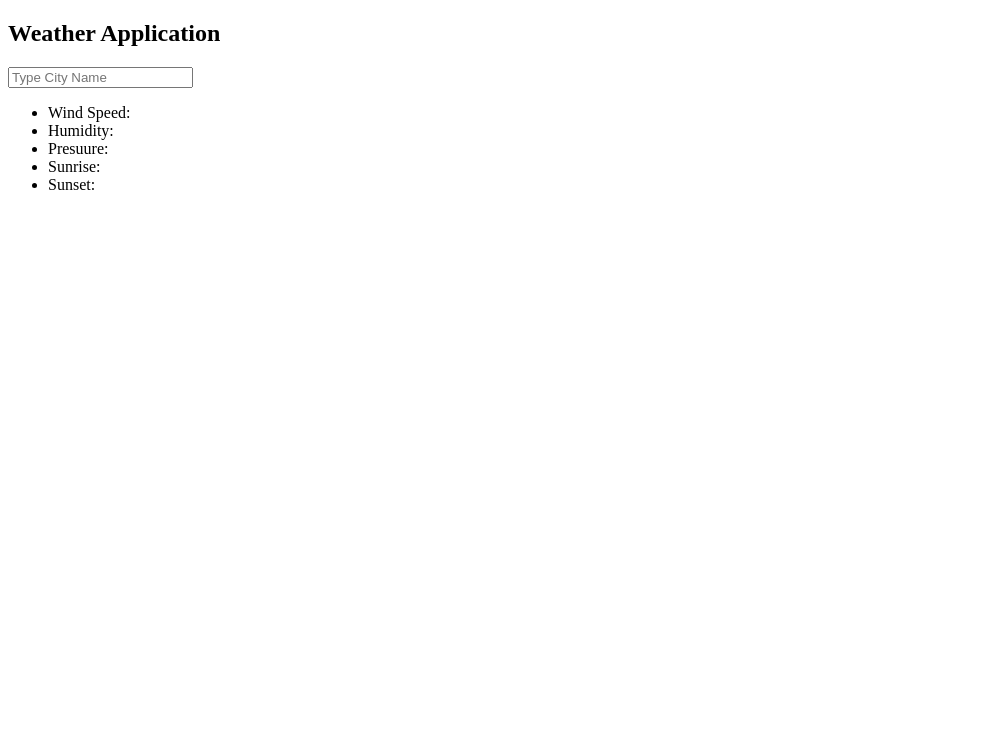
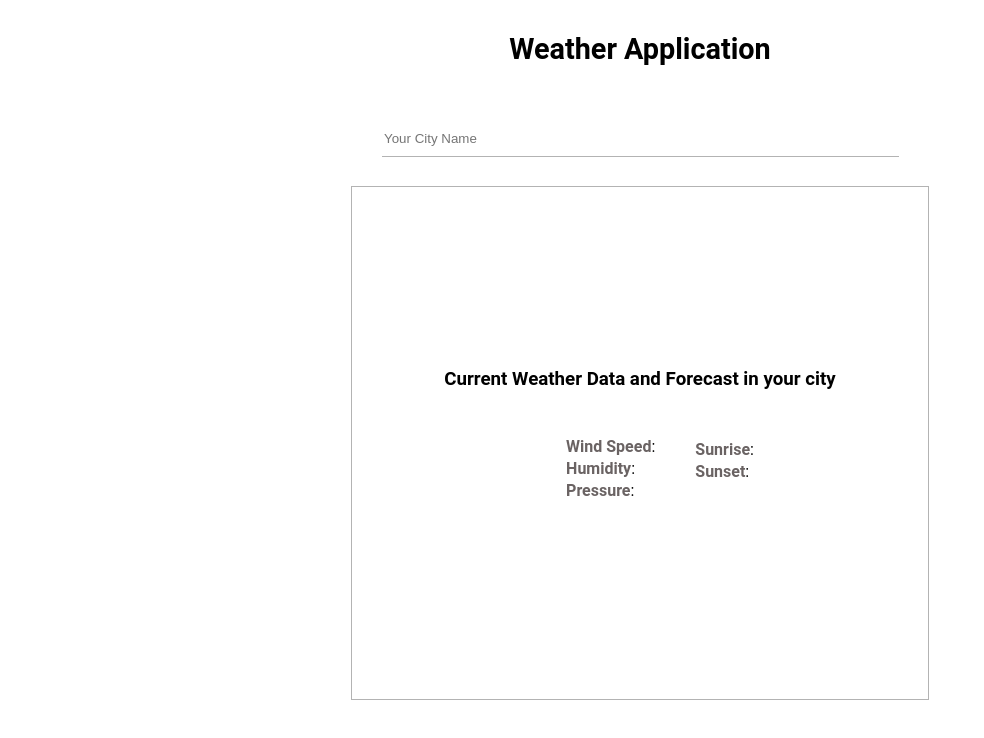
Before and after one commit to Vidhi03112001/weather_forecast_app_js, a website with bundled scripts: page index.html in a window 1280 px wide. Shown: the whole page, without its empty margins (0-984 px from the left). Built offline with nearby package versions, Linux system fonts and the light colour scheme; no server answers.

Commit message:
Adding styling
Signed-off-by: Vidhi Tiwari <tiwarividhi1947@gmail.com>

```diff
--- a/index.html
+++ b/index.html
@@ -9,22 +9,21 @@
   <body>
     <nav class="navbar"><h1>Weather Application</h1></nav>
     <div class="container">
-      <form action="" id="city-form">
         <input
           type="text"
           id="city-input"
-          class="input"
           name="input"
-          placeholder="Type City Name"
+          placeholder="Your City Name"
         />
-      </form>
+
       <div class="loading hidden"><h3>Loading...</h3></div>
       <div class="response hidden">
+        <h3>Current Weather Data and Forecast in your city</h3>
         <div class="city">
           <div class="city-mood"></div>
           <div class="city-details">
+            <div class="city-temp"></div>
             <div class="city-name"></div>
-            <div class="city-temp"></div>
             <div class="city-desc"></div>
           </div>
           <div class="city-time">
@@ -36,18 +35,29 @@
         <div class="weather-info">
           <ul>
             <li class="weather-info-item">
-              Wind Speed: <span id="wind-speed"></span>
+              <span class="weather-info-title">Wind Speed</span>:
+              <span id="wind-speed"></span>
             </li>
             <li class="weather-info-item">
-              Humidity: <span id="humidity"></span>
+              <span class="weather-info-title">Humidity</span>: <span
+                id="humidity"
+              ></span>
             </li>
             <li class="weather-info-item">
-              Presuure: <span id="pressure"></span>
+              <span class="weather-info-title">Pressure</span>: <span
+                id="pressure"
+              ></span>
+            </li>
+          </ul>
+          <ul>
+            <li class="weather-info-item">
+              <span class="weather-info-title">Sunrise</span>: <span
+                id="sunrise"
+              ></span>
             </li>
             <li class="weather-info-item">
-              Sunrise: <span id="sunrise"></span>
+              <span class="weather-info-title">Sunset</span>: <span id="sunset"></span>
             </li>
-            <li class="weather-info-item">Sunset: <span id="sunset"></span></li>
           </ul>
         </div>
       </div>
--- a/index.js
+++ b/index.js
@@ -18,15 +18,15 @@ cityInput.addEventListener("keypress", async (event) => {
         showError(response.error);
       }
     } else {
-      showError("Invalid Input");
+      showError("Error: Invalid Input");
     }
     cityInput.value = "";
   }
 });
 
-//Showing Default data after reloading the window
+// Showing Default data after reloading the window
 window.addEventListener("load", async (event) => {
   event.preventDefault();
-  let response = await getWeatherData("Pune");
-  showWeatherData(response.data);
+   let response = await getWeatherData("Pune");
+   showWeatherData(response.data);
 });
--- a/main.css
+++ b/main.css
@@ -1,3 +1,127 @@
+/* Order of classes matter in CSS */
+:root {
+  --grey:#b3b3b3;
+  --white: #ffffff;
+}
+
+body{
+  display: flex;
+  align-items: center;
+  justify-content: center;
+  flex-direction: column;
+  font-family: Roboto, sans-serif;
+}
+
+.navbar{
+  font-size: larger;
+}
+.container{
+  display: flex;
+  align-items: center;
+  justify-content: center;
+  flex-direction: column;
+  height: 80vh;
+  width: 50vw;
+  margin-top: 0px;
+
+}
+#city-input{
+  margin-bottom: 30px;
+ width: 80%;
+ height: 30px;
+ border: none; /* Remove all borders */
+    border-bottom: 1px solid var(--grey); /* Add only bottom border */
+    padding: 2.5px; /* Optional: Add some padding */
+    outline: none; /* Remove the default outline */
+}
+.response{
+  width: 90%;
+  height: 80%;
+  display: flex;
+  align-items:center;
+  justify-content: center;
+  flex-direction: column;
+  box-shadow:  0 0 0 1px var(--grey) ;
+  padding: 0px;
+
+}
+.response h3{
+margin-top: 0px;
+padding-top: 1px;
+}
+.city{
+  display: flex;
+  flex-direction:row ;
+  margin-bottom: 6px;
+  width: 100%;
+
+}
+.city-mood{
+  flex: 1;
+  display: flex;
+  align-items: center;
+  justify-content: center;
+  flex-direction: column;
+font-size: x-large;
+
+}
+
+.city-details{
+  flex: 1;
+  display: flex;
+  align-items: center;
+  justify-content: center;
+  flex-direction: column;
+
+
+}
+.city-temp{
+ font-size: xx-large;
+}
+.city-name{
+  font-size: x-large;
+}
+.city-desc{
+  color: 	#484848;
+}
+
+.city-time{
+  flex:1;
+  display: flex;
+  align-items: center;
+  justify-content: center;
+  flex-direction: column;
+}
+.time{
+  font-size: large;
+  margin-bottom: 3px;
+}
+.date{
+  font-size: large;
+  margin-bottom: 3px;
+}
+
+.weather-info{
+  width: 100%;
+  display: flex;
+  align-items: center;
+  justify-content: center;
+  flex-direction: row;
+
+}
+.weather-info ul{
+  list-style-type: none;
+}
+.weather-info ul:nth-child(2) {
+  margin-top: 0px;
+}
+.weather-info-title{
+  color:#5b5353e7 ;
+font-weight: bold;
+}
+.weather-info-item{
+  margin-bottom: 3px;
+}
 .hidden {
   display: none;
 }
```
